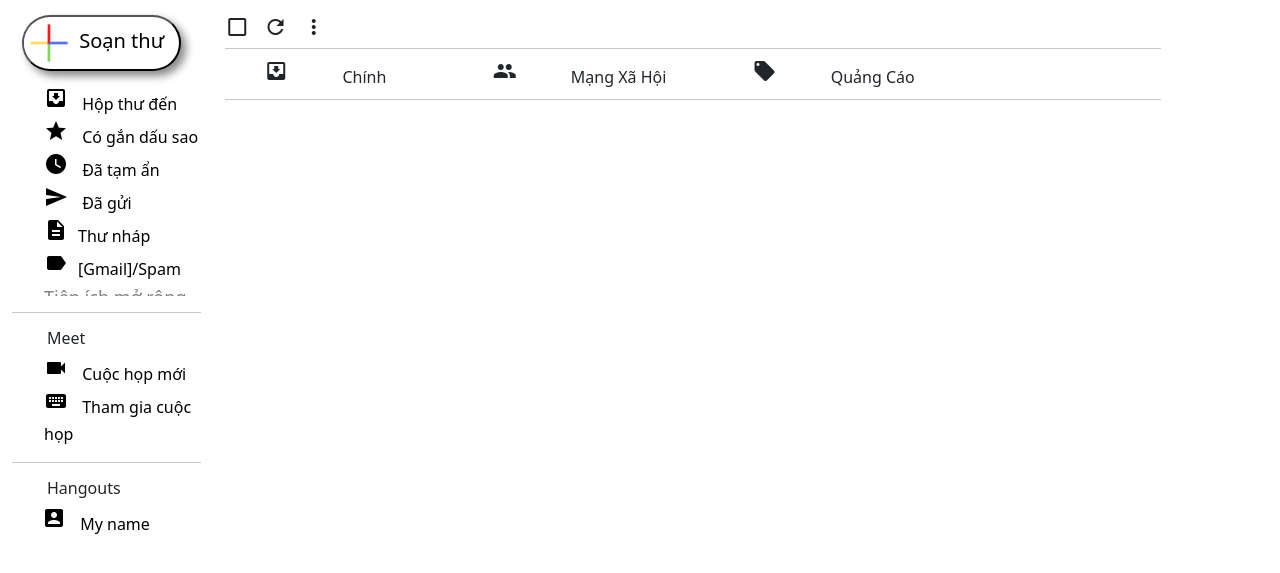
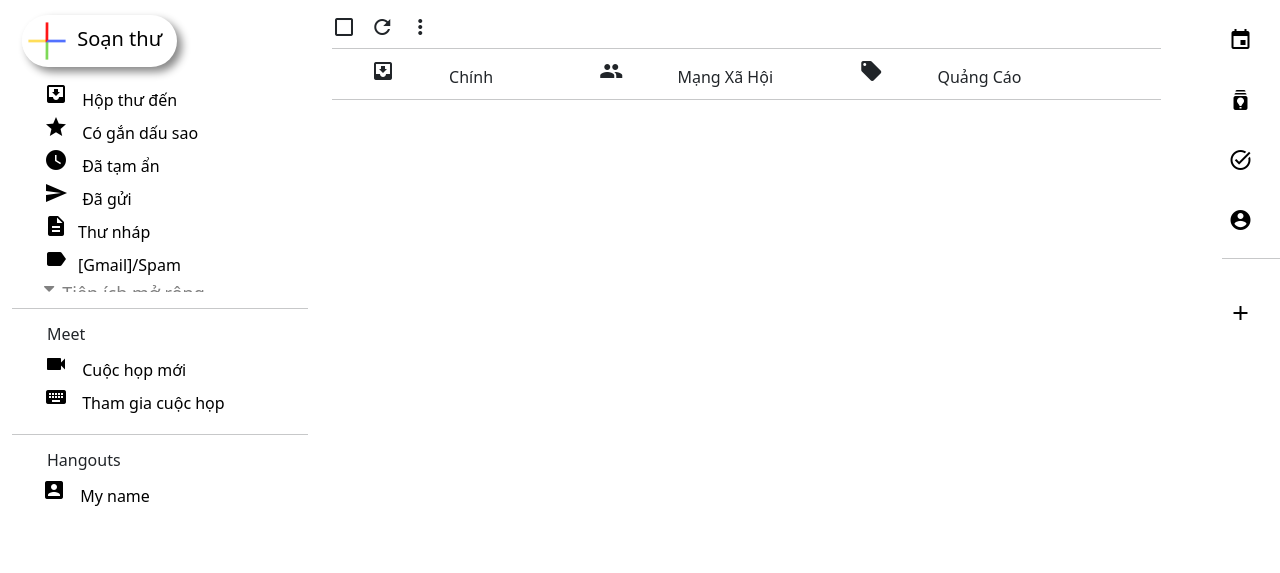
Before and after one commit to TQuyet/PROJECT_GMAIL_NHOM6, a PHP site: page / in a window 1280 px wide. Shown: the part 68-641 px from the top of the page. Run offline with PHP 8.4, Linux system fonts and the light colour scheme; some libraries are stand-ins or nearby versions.

Commit message:
update thanh cong cu

```diff
--- a/assets/style.css
+++ b/assets/style.css
@@ -88,10 +88,10 @@
   cursor: pointer;
 }
 
-
 /* sidebar vs righttop */
 #Sidebar {
   margin: 0px;
+  height: 100%;
 }
 .dropdown-btn {
   text-decoration: none;
@@ -138,6 +138,19 @@
 h6 {
   margin-left: 35px;
 }
+.right-sidebar {
+  position: fixed;
+  right: 0;
+  top: 70px;
+  width: 7%;
+}
+button {
+  border: none;
+  background-color: white;
+}
+.right-sidebar .material-icons {
+  margin-top: 25px;
+}
 
 /* Main */
 
--- a/index.php
+++ b/index.php
@@ -2,8 +2,7 @@
 <html lang="en">
 
 <head>
-    <link href="https://cdn.jsdelivr.net/npm/bootstrap@5.1.3/dist/css/bootstrap.min.css" rel="stylesheet"
-        integrity="sha384-1BmE4kWBq78iYhFldvKuhfTAU6auU8tT94WrHftjDbrCEXSU1oBoqyl2QvZ6jIW3" crossorigin="anonymous">
+    <link href="https://cdn.jsdelivr.net/npm/bootstrap@5.1.3/dist/css/bootstrap.min.css" rel="stylesheet" integrity="sha384-1BmE4kWBq78iYhFldvKuhfTAU6auU8tT94WrHftjDbrCEXSU1oBoqyl2QvZ6jIW3" crossorigin="anonymous">
     <meta charset="UTF-8">
     <meta http-equiv="X-UA-Compatible" content="IE=edge">
     <meta name="viewport" content="width=device-width, initial-scale=1.0">
@@ -15,7 +14,7 @@
     <title>Gmail.com</title>
 </head>
 
-<body >
+<body>
 
     <!--Header-->
     <div class="container-fluid">
@@ -55,15 +54,13 @@
     </div>
     <div class="container-fluid">
         <div class="row">
-    <div class="col-md-2">
-    <div id="Sidebar" >
+            <div class="col-md-3">
+                <div id="Sidebar">
 
 
                     <div class="sidebar-left ">
                         <div class="sidebar-lefttop">
-                <button
-                    style="  box-shadow: 5px 5px 8px #888888; background-color: white; margin-bottom: 15px ;border-radius: 50px; font-size: 20px;margin-left: 10px;padding-right: 15px;padding-left: 0px; "><img
-                        style="border-radius: 50%;width: 50px;" src="assets/img/soanthu.png" alt="">
+                            <button style="  box-shadow: 5px 5px 8px #888888; background-color: white; margin-bottom: 15px ;border-radius: 50px; font-size: 20px;margin-left: 10px;padding-right: 15px;padding-left: 0px; "><img style="border-radius: 50%;width: 50px;" src="assets/img/soanthu.png" alt="">
                                 Soạn thư</button>
                             <ul style="list-style-type: none;overflow-y: scroll; overflow-x: hidden" class="menusidebar">
 
@@ -229,7 +226,7 @@
 
                                 </li>
                                 <li>
-                <a href="#" >
+                                    <a href="#">
                                         <span class="material-icons">
                                             keyboard
                                         </span>
@@ -252,7 +249,7 @@
                     var i;
 
                     for (i = 0; i < dropdown.length; i++) {
-            dropdown[i].addEventListener("click", function () {
+                        dropdown[i].addEventListener("click", function() {
                             this.classList.toggle("active");
                             var dropdownContent = this.nextElementSibling;
                             if (dropdownContent.style.display === "block") {
@@ -268,8 +265,8 @@
 
 
         <!--Main-->
-    <div class="col-md-9">
-    <div id = "Main">
+        <div class="col-md-8">
+            <div id="Main">
                 <div class="main-bar">
                     <span class="material-icons">check_box_outline_blank</span>
                     <span class="material-icons">refresh</span>
@@ -293,17 +290,79 @@
                 <hr style="margin:0">
             </div>
         </div>
+
     </div>
     <div class="col-md-1">
+        <div class="right-sidebar ">
+            <ul style="list-style: none;">
+                <li>
+                    <button>
+                        <span class=" material-icons">
+                            event
+                        </span>
+                    </button>
+
+                </li>
+
+                <li>
+                    <button>
+                        <span class="material-icons">
+                            batch_prediction
+                        </span>
+                    </button>
+
+
+                </li>
+                <li>
+                    <button>
+                        <span class="material-icons">
+                            task_alt
+                        </span>
+
+                    </button>
+
+
+                </li>
+                <li>
+                    <button>
+                        <span class="material-icons">
+                            account_circle
+                        </span>
+
+                    </button>
+
+                </li>
+                <hr>
+                <li>
+                    <button>
+                        <span class=" material-icons">
+                            add
+                        </span>
+                    </button>
+                </li>
+            </ul>
+
+
+
+
+
+
+
+        </div>
+
+    </div>
+
+
+
+
+    </div>
 
     </div>
     </div>
     </div>
 
 
-    <script src="https://cdn.jsdelivr.net/npm/bootstrap@5.1.3/dist/js/bootstrap.bundle.min.js"
-        integrity="sha384-ka7Sk0Gln4gmtz2MlQnikT1wXgYsOg+OMhuP+IlRH9sENBO0LRn5q+8nbTov4+1p"
-        crossorigin="anonymous"></script>
+    <script src="https://cdn.jsdelivr.net/npm/bootstrap@5.1.3/dist/js/bootstrap.bundle.min.js" integrity="sha384-ka7Sk0Gln4gmtz2MlQnikT1wXgYsOg+OMhuP+IlRH9sENBO0LRn5q+8nbTov4+1p" crossorigin="anonymous"></script>
 </body>
 
 </html>
```
Lines whose indentation alone changed are shown as unchanged.
